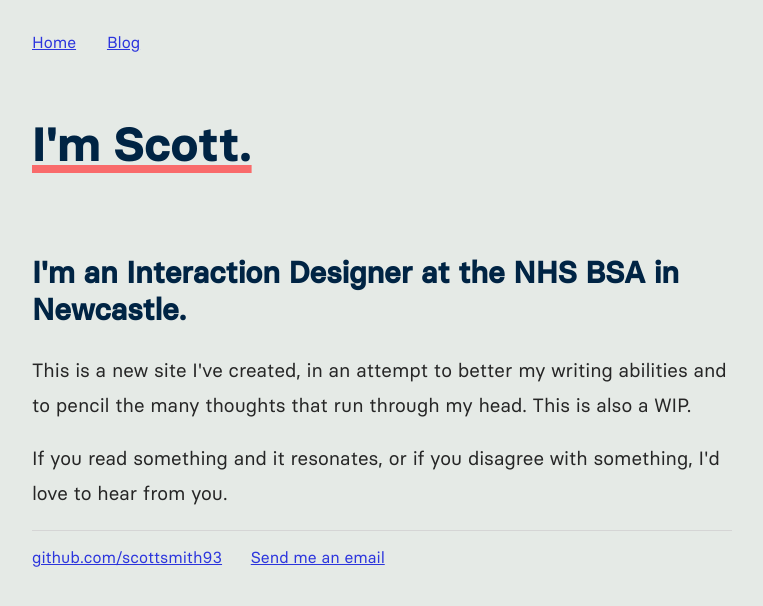
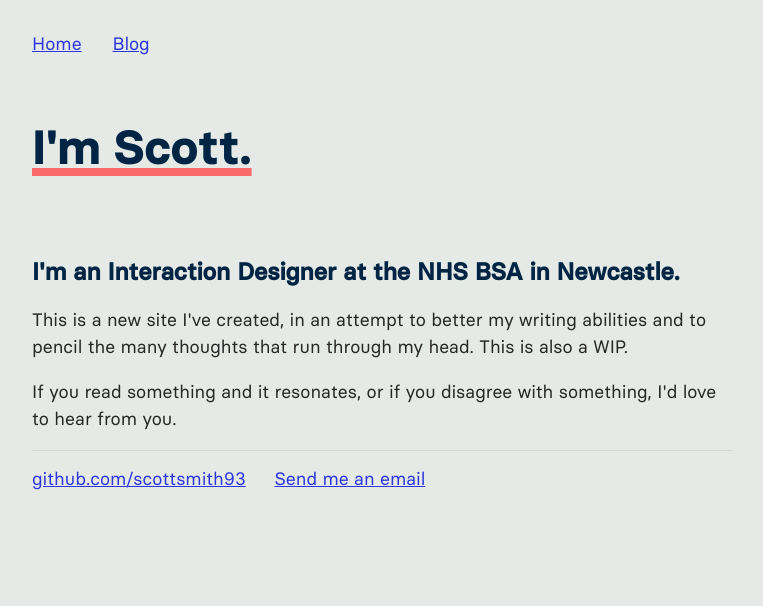
Before and after one commit to scottsmith93/scottsmith.github.io, a Jekyll site: the page built from index.html, in a window 1280 px wide. Shown: the top 606 px of the page, without its empty margins (258-1021 px from the left). Built offline with Jekyll 4.4.1, drawn with Linux system fonts in a browser that asks for light colours.

Commit message:
Update main.css

```diff
--- a/css/main.css
+++ b/css/main.css
@@ -69,16 +69,16 @@ span {
 }
 
 h2 {
-    font-size: 30px;
+    font-size: 24px;
     font-family:'basier_circlemedium', 'Arial', 'Sans-Serif';
     color: #002444;
     padding-top:24px;
     padding-top:16px;
 }
 p {
-    font-size: 1.2em;
+    font-size: 18px;
     font-family:'basier_circleregular', 'Arial', 'Sans-Serif';
-    line-height: 1.8em;
+    line-height: 27px;
     color: #262626;
 }
 footer {
@@ -98,7 +98,7 @@ ul.posts li {
 
 
 li {
-    font-size: 16px;
+    font-size: 18px;
     font-family:'basier_circleregular', 'Arial', 'Sans-Serif';
     line-height: 1.8em;
     color: #262626;
```
